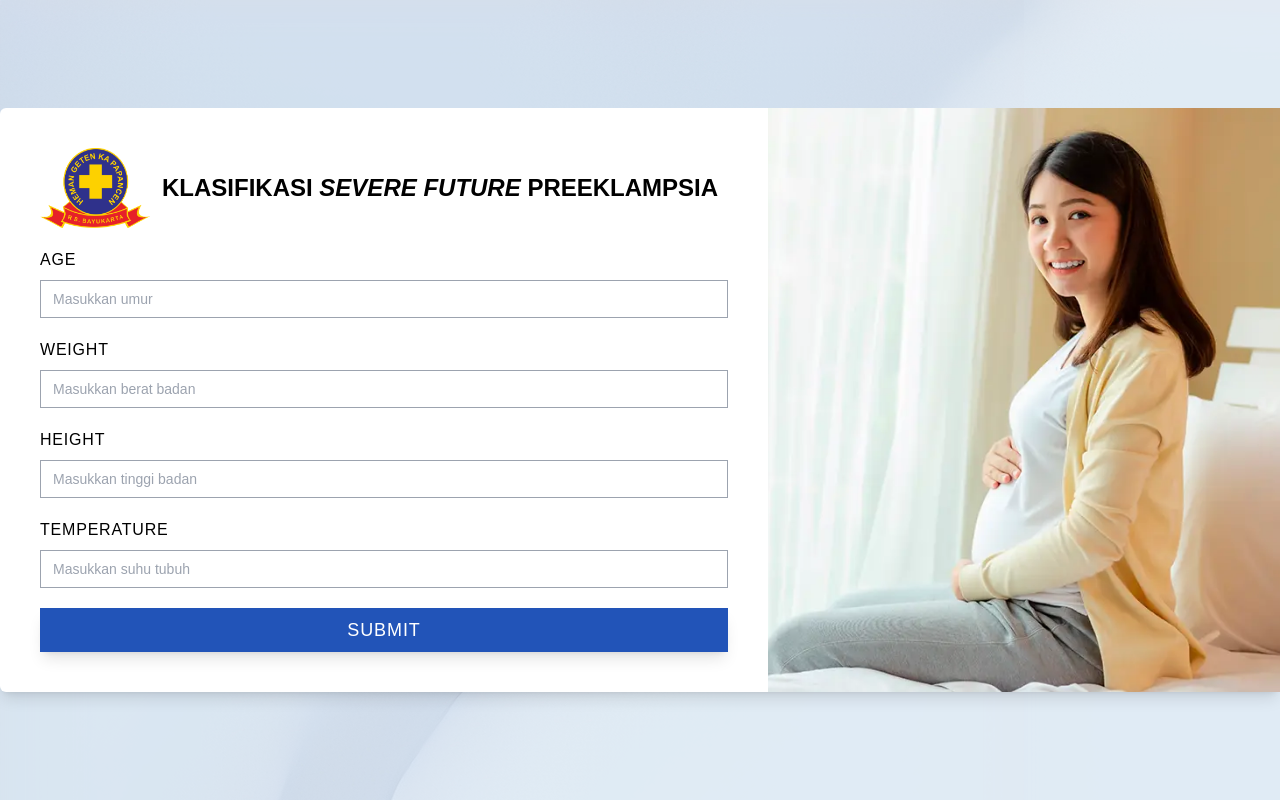
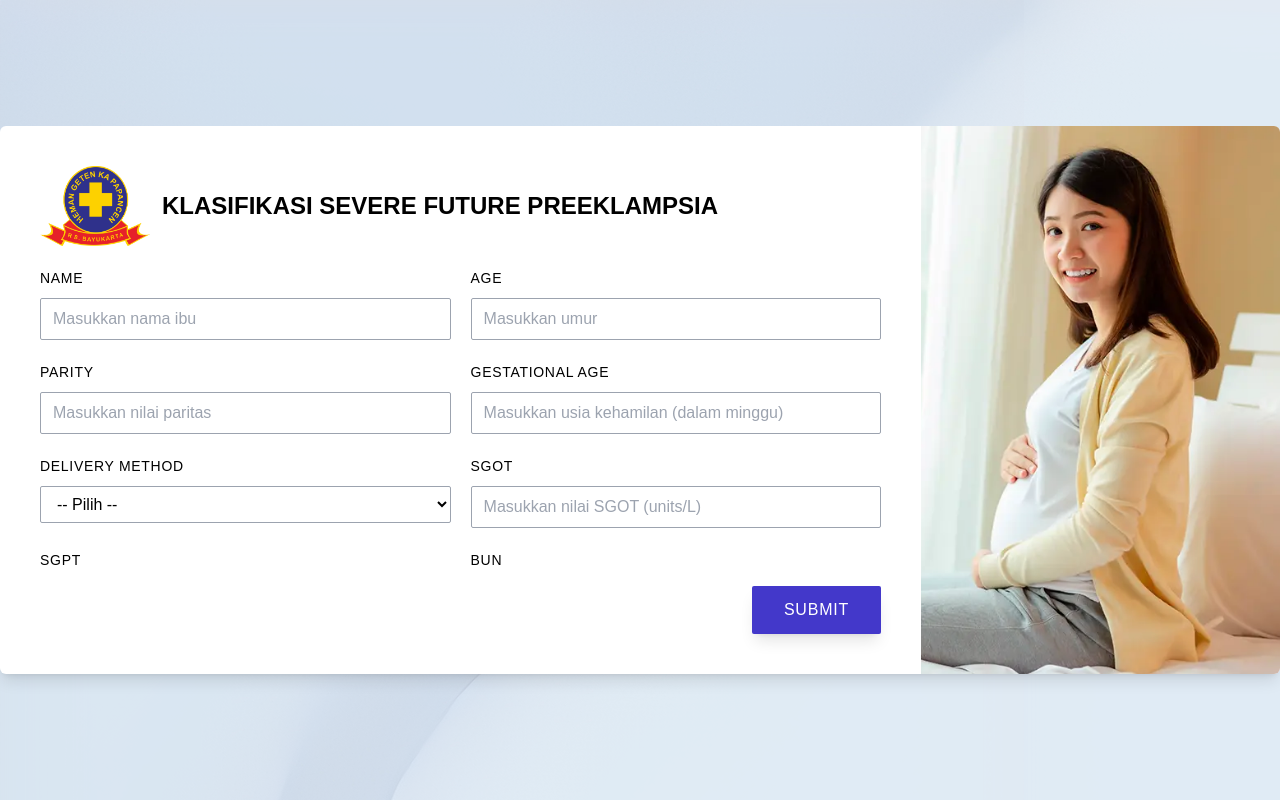
Before and after one commit to samuelber202/preeklampsi-app, a Flask app: page / in a window 1280 px wide. Run offline with Flask 3, Linux system fonts and the light colour scheme.

Commit message:
Update index.j2

```diff
--- a/static/css/output.css
+++ b/static/css/output.css
@@ -586,12 +586,20 @@ video {
   margin-left: 0.75rem;
 }
 
+.mt-5 {
+  margin-top: 1.25rem;
+}
+
 .block {
   display: block;
 }
 
 .flex {
   display: flex;
+}
+
+.grid {
+  display: grid;
 }
 
 .h-full {
@@ -602,6 +610,14 @@ video {
   height: 100vh;
 }
 
+.w-full {
+  width: 100%;
+}
+
+.grid-cols-2 {
+  grid-template-columns: repeat(2, minmax(0, 1fr));
+}
+
 .flex-col {
   flex-direction: column;
 }
@@ -610,12 +626,20 @@ video {
   align-items: center;
 }
 
+.justify-end {
+  justify-content: flex-end;
+}
+
 .justify-center {
   justify-content: center;
 }
 
 .gap-5 {
   gap: 1.25rem;
+}
+
+.overflow-auto {
+  overflow: auto;
 }
 
 .object-cover {
@@ -649,6 +673,8 @@ body {
 }
 
 label {
+  font-size: 0.875rem;
+  line-height: 1.25rem;
   text-transform: uppercase;
   letter-spacing: 0.05em;
 }
@@ -656,7 +682,7 @@ label {
 .form-control {
   margin-top: 0.5rem;
   width: 100%;
-  border-radius: 0px;
+  border-radius: 0.125rem;
   border-width: 1px;
   --tw-border-opacity: 1;
   border-color: rgb(156 163 175 / var(--tw-border-opacity));
@@ -677,20 +703,14 @@ label {
   --tw-ring-color: rgb(99 102 241 / var(--tw-ring-opacity));
 }
 
-@media (min-width: 640px) {
-  .form-control {
-    font-size: 0.875rem;
-    line-height: 1.25rem;
-  }
-}
-
-.btn-submit {
-  background-color: #2254b8;
-  width: 100%;
-  padding-top: 0.5rem;
-  padding-bottom: 0.5rem;
-  padding-left: 0.75rem;
-  padding-right: 0.75rem;
+.btn {
+  border-radius: 0.125rem;
+  --tw-bg-opacity: 1;
+  background-color: rgb(67 56 202 / var(--tw-bg-opacity));
+  padding-top: 0.75rem;
+  padding-bottom: 0.75rem;
+  padding-left: 2rem;
+  padding-right: 2rem;
   text-transform: uppercase;
   letter-spacing: 0.05em;
   --tw-text-opacity: 1;
@@ -700,21 +720,8 @@ label {
   box-shadow: var(--tw-ring-offset-shadow, 0 0 #0000), var(--tw-ring-shadow, 0 0 #0000), var(--tw-shadow);
 }
 
-@media (min-width: 640px) {
-  .btn-submit {
-    font-size: 0.875rem;
-    line-height: 1.25rem;
-  }
-}
-
-@media (min-width: 768px) {
-  .btn-submit {
-    font-size: 1.125rem;
-    line-height: 1.75rem;
-  }
-}
-
 .card {
+  overflow: hidden;
   border-radius: 0.375rem;
   --tw-bg-opacity: 1;
   background-color: rgb(255 255 255 / var(--tw-bg-opacity));
@@ -722,3 +729,17 @@ label {
   --tw-shadow-colored: 0 10px 15px -3px var(--tw-shadow-color), 0 4px 6px -4px var(--tw-shadow-color);
   box-shadow: var(--tw-ring-offset-shadow, 0 0 #0000), var(--tw-ring-shadow, 0 0 #0000), var(--tw-shadow);
 }
+
+@media not all and (min-width: 640px) {
+  .max-sm\:flex {
+    display: flex;
+  }
+
+  .max-sm\:hidden {
+    display: none;
+  }
+
+  .max-sm\:flex-col {
+    flex-direction: column;
+  }
+}
--- a/templates/index.j2
+++ b/templates/index.j2
@@ -8,7 +8,7 @@
   <div class="flex justify-center items-center h-screen">
     <div class="container card">
       <div class="container flex">
-        <div class="container flex flex-col p-10 h-full" style="width: 60%;">
+        <div class="container flex flex-col p-10 h-full">
           <div class="container flex items-center mb-5">
             <img
               class="logo"
@@ -17,15 +17,26 @@
               width="110px"
             />
             <h1 class="judul uppercase font-bold ml-3 text-2xl">
-              Klasifikasi <i>Severe Future</i> Preeklampsia
+              Klasifikasi Severe Future Preeklampsia
             </h1>
           </div>
           <div class="container h-full">
-            <form
-              action="/predict"
-              class="flex flex-col gap-5 h-full justify-center"
-              method="POST"
+            <form action="/predict" method="POST">
+              <div
+                style="overflow-y: scroll; height: 300px;"
+                class="container grid grid-cols-2 gap-5 max-sm:flex max-sm:flex-col overflow-auto"
               >
+                <div class="form-group">
+                  <label for="name">Name</label>
+                  <input
+                    type="text"
+                    class="form-control"
+                    id="name"
+                    name="name"
+                    required
+                    placeholder="Masukkan nama ibu"
+                  />
+                </div>
                 <div class="form-group">
                   <label for="age">Age</label>
                   <input
@@ -33,45 +44,88 @@
                     class="form-control"
                     id="age"
                     name="age"
+                    min="0"
+                    max="150"
+                    required
                     placeholder="Masukkan umur"
                   />
                 </div>
                 <div class="form-group">
-                <label for="weight">Weight</label>
+                  <label for="parity">Parity</label>
                   <input
                     type="number"
                     class="form-control"
-                  id="weight"
-                  name="weight"
-                  placeholder="Masukkan berat badan"
+                    id="parity"
+                    name="parity"
+                    min="0"
+                    max="10"
+                    placeholder="Masukkan nilai paritas"
                   />
                 </div>
                 <div class="form-group">
-                <label for="height">Height</label>
+                  <label for="gest_age">Gestational Age</label>
                   <input
                     type="number"
                     class="form-control"
-                  id="height"
-                  name="height"
-                  placeholder="Masukkan tinggi badan"
+                    id="gest_age"
+                    name="gest_age"
+                    min="0"
+                    max="50"
+                    placeholder="Masukkan usia kehamilan (dalam minggu)"
                   />
                 </div>
                 <div class="form-group">
-                <label for="temperature">Temperature</label>
+                  <label for="delivery">Delivery Method</label>
+                  <select
+                    required
+                    class="form-control"
+                    id="delivery"
+                    name="delivery"
+                  >
+                    <option selected value disabled>-- Pilih --</option>
+                    <option value="SC">SC</option>
+                    <option value="Spontaneous">Spontaneous</option>
+                  </select>
+                </div>
+                <div class="form-group">
+                  <label for="sgot">SGOT</label>
                   <input
                     type="number"
                     class="form-control"
-                  id="temperature"
-                  name="temperature"
-                  placeholder="Masukkan suhu tubuh"
+                    id="sgot"
+                    name="sgot"
+                    placeholder="Masukkan nilai SGOT (units/L)"
                   />
                 </div>
-              <button type="submit" class="btn btn-submit">Submit</button>
+                <div class="form-group">
+                  <label for="sgpt">SGPT</label>
+                  <input
+                    type="number"
+                    class="form-control"
+                    id="sgpt"
+                    name="sgpt"
+                    placeholder="Masukkan nilai SGPT (units/L)"
+                  />
+                </div>
+                <div class="form-group">
+                  <label for="bun">BUN</label>
+                  <input
+                    type="number"
+                    class="form-control"
+                    id="bun"
+                    name="bun"
+                    placeholder="Masukkan nilai BUN (mg/dL)"
+                  />
+                </div>
+              </div>
+              <div class="container flex justify-end w-full">
+                <button type="submit" class="btn mt-5">Submit</button>
+              </div>
             </form>
           </div>
         </div>
         <div
-          class="container flex justify-center items-center"
+          class="container flex justify-center items-center max-sm:hidden"
           style="width: 40%;"
         >
           <img
```
Also changed, not shown: static/css/input.css (+5 -6 lines). Lines whose indentation alone changed are shown as unchanged.
